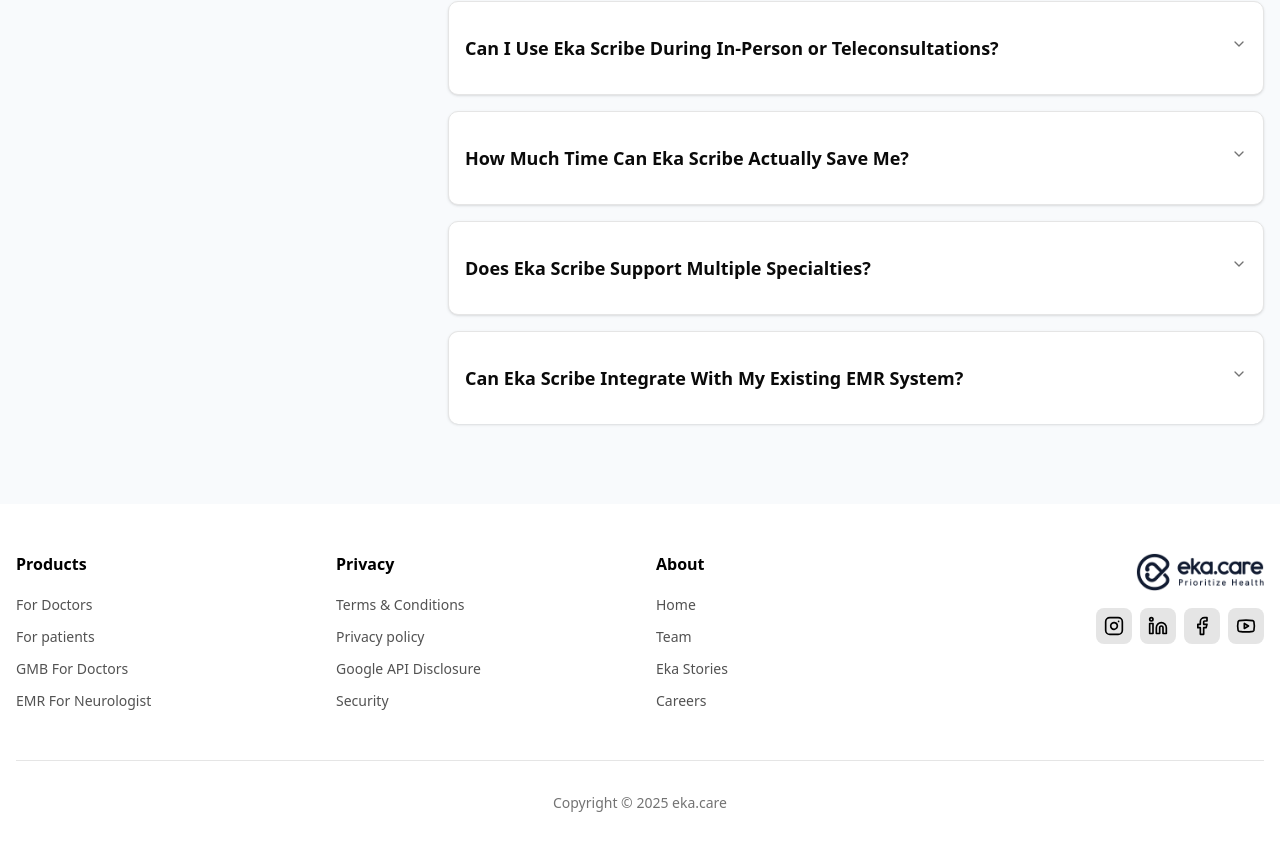
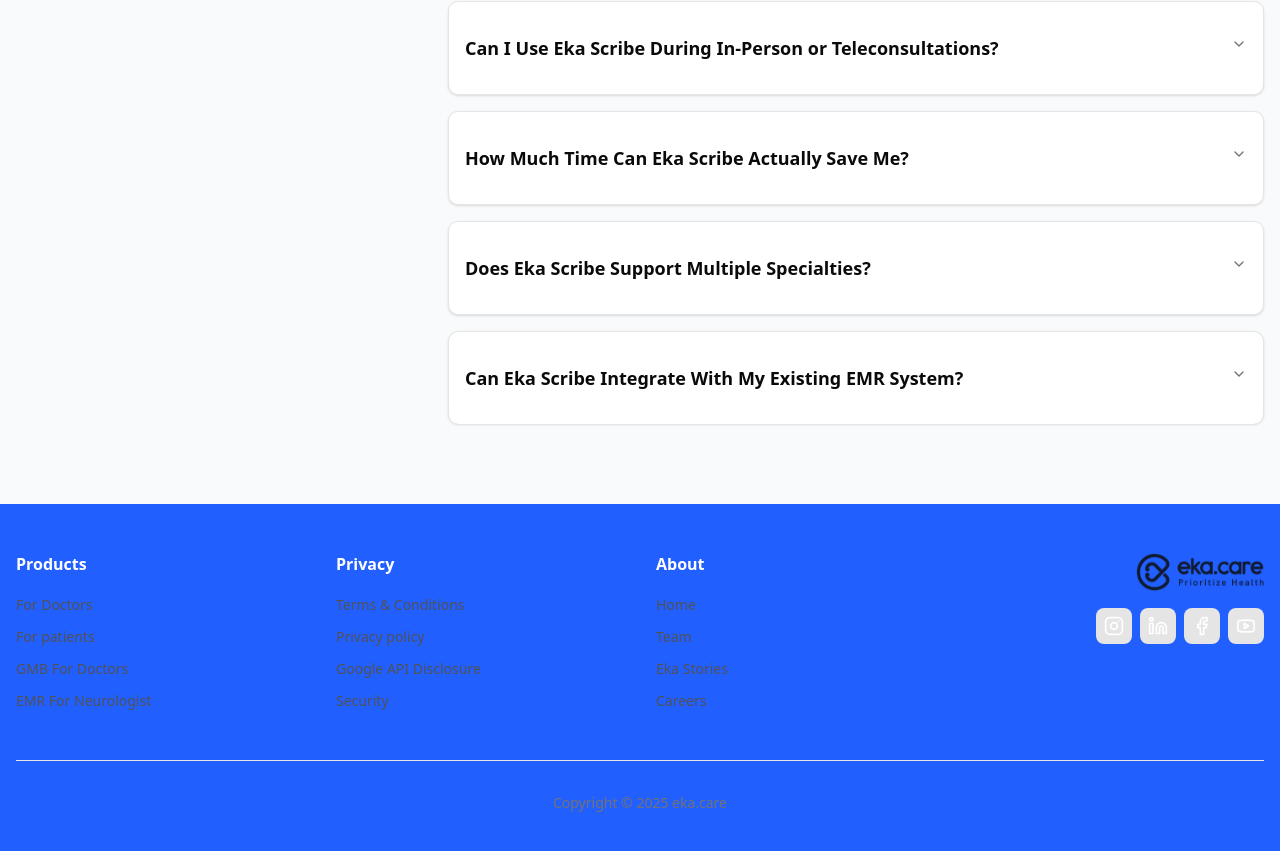
Before and after one commit to jayrajak-ui/scribe, a Next.js app: page / in a window 1280 px wide. Shown: the part 5614-6465 px from the top of the page. Built offline with nearby package versions, Linux system fonts and the light colour scheme; a web font is replaced by a local one.

Commit message:
86 - footer color change

```diff
--- a/src/components/Footer.tsx
+++ b/src/components/Footer.tsx
@@ -37,7 +37,10 @@
 
 export const Footer = () => {
   return (
-    <footer className="bg-white text-black py-12 px-4">
+        <footer
+      className="text-white py-12 px-4"
+      style={{ backgroundColor: '#215FFF' }}
+    >
       <div className="container mx-auto">
         <div className="grid grid-cols-1 md:grid-cols-4 gap-8">
 
```
